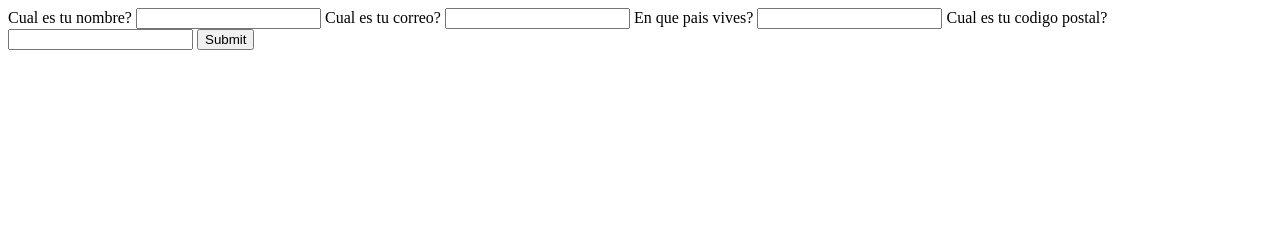
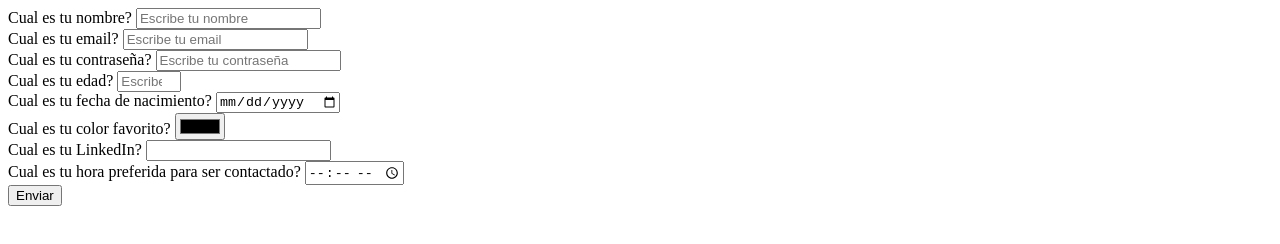
Before and after one commit to Sebas1703/Desarrollo, a plain HTML site: page formularios/index.html in a window 1280 px wide. Drawn offline with Linux system fonts and the light colour scheme.

Commit message:
HTML (pro)

```diff
--- a/formularios/index.html
+++ b/formularios/index.html
@@ -20,7 +20,7 @@
         <input type="time" id="horario" placeholder="Hora de inicio">
     </label>
 </form> -->
-<form action="">
+<!-- <form action="">
     <label for="nombre">
         <span>Cual es tu nombre?</span>
         <input type="text" name="nombre" id="nombre" autocomplete="name" required/>
@@ -37,7 +37,61 @@
         <span>Cual es tu codigo postal?</span>
         <input type="text" name="zip-code" id="zip-code" autocomplete="postal-code" required/>
     </label>
-    <input type="submit">
+    <input type="submit"> -->
+    <section>
+        <form action="#" method="POST">
+            <div>
+                <label for="nombre">
+                    <span>Cual es tu nombre?</span>
+                    <input type="text" name="nombre" id="nombre" autocomplete="name" placeholder="Escribe tu nombre">
+                </label>
+            </div>
+            <div>
+                <label for="correo">
+                    <span>Cual es tu email?</span>
+                    <input type="email" name="correo" id="correo" autocomplete="email" placeholder="Escribe tu email" required>
+                </label>
+            </div>
+            <div>
+                <label for="password">
+                    <span>Cual es tu contraseña?</span>
+                    <input type="password" name="password" id="password" autocomplete="password" placeholder="Escribe tu contraseña" required>
+                </label>
+            </div>
+            <div>
+                <label for="edad">
+                    <span>Cual es tu edad?</span>
+                    <input type="number" name="edad" id="edad" min="1" max="120" placeholder="Escribe tu contraseña" required>
+                </label>
+            </div>
+            <div>
+                <label for="birthday">
+                    <span>Cual es tu fecha de nacimiento?</span>
+                    <input type="date" name="birthday" id="birthday" required>
+                </label>
+            </div>
+            <div>
+                <label for="color">
+                    <span>Cual es tu color favorito?</span>
+                    <input type="color" name="color" id="color" required>
+                </label>
+            </div>
+            <div>
+                <label for="url">
+                    <span>Cual es tu LinkedIn?</span>
+                    <input type="url" name="url" id="url" required>
+                </label>
+            </div>
+            <div>
+                <label for="horario">
+                    <span>Cual es tu hora preferida para ser contactado?</span>
+                    <input type="time" name="horario" id="horario">
+                </label>
+            </div>
+            <button type="submit">Enviar</button>
+
+        </form>
+    </section>
 </form>
 </body>
 </html>
```
